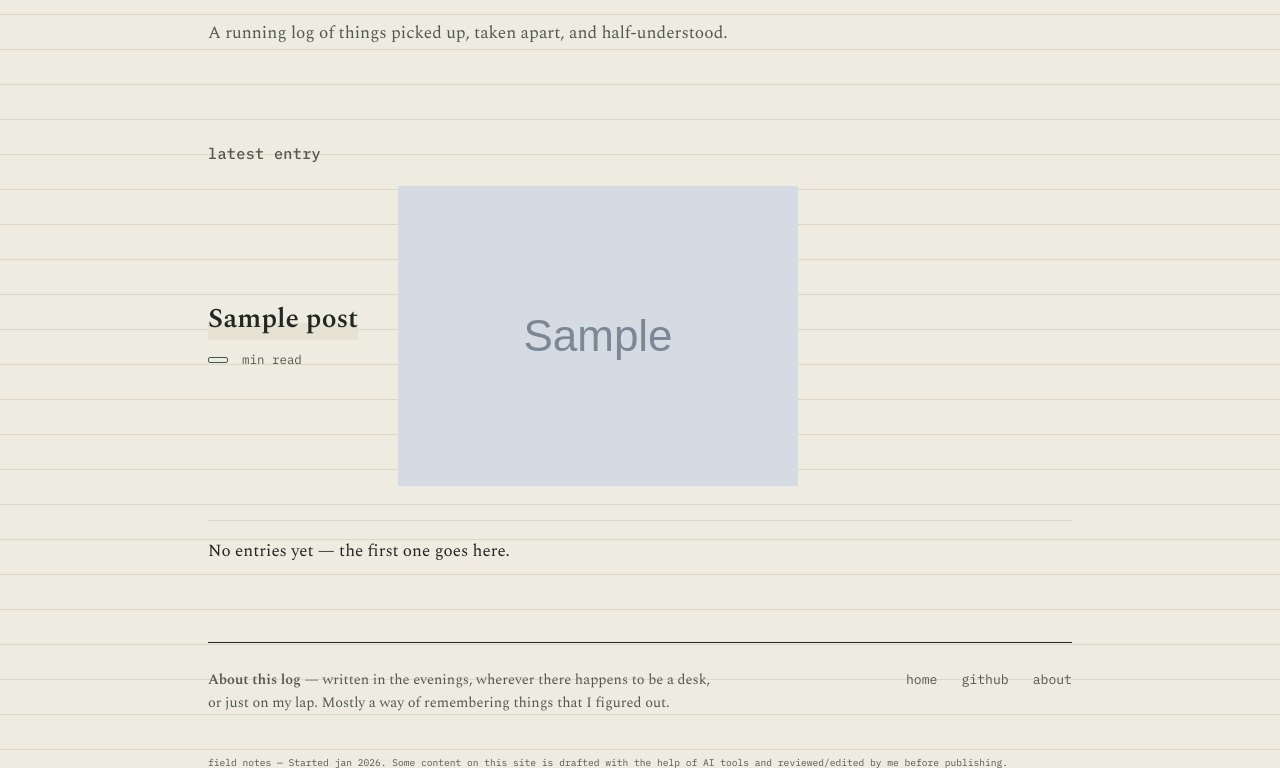
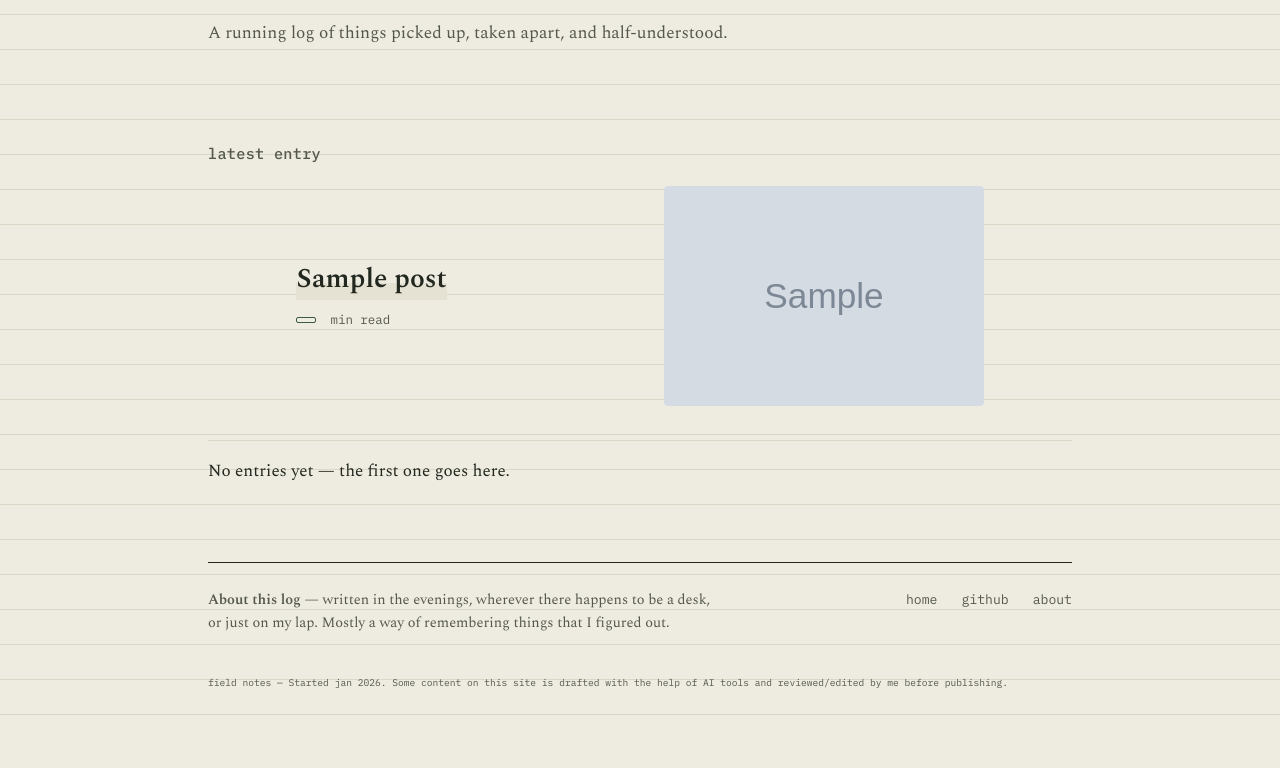
Before and after one commit to MarcoLibera/blog, a Django app: page / in a window 1280 px wide. Shown: the part 265-1033 px from the top of the page. After the commit the page ends 980 px from the top, so only its background shows below. Run offline with Django 5.2, Linux system fonts and the light colour scheme; tables that the repository leaves empty hold one stand-in row (values such as "Sample post"); grey boxes marked "Sample" are stand-in pictures.

Commit message:
Formatting of featured section and image

```diff
--- a/posts/static/css/field-notes.css
+++ b/posts/static/css/field-notes.css
@@ -161,14 +161,23 @@
   .featured{
     display: flex;
     flex-direction: row;
-    justify-content: flex-start;
+    justify-content: space-around;
     flex-wrap: wrap;
-    grid-template-columns: 90px 1fr;
     gap: 40px;
     padding-bottom: 34px;
     border-bottom: 1px solid var(--paper-line);
     align-items: center;
   }
+
+  .featured img {
+    flex: 0 0 320px;    /* image: don't grow, don't shrink, fixed 320px */
+    width: 320px;
+    max-width: 100%;
+    max-height: 220px;
+    object-fit: cover;
+    border-radius: 4px;
+  }
+
   .featured .logno{
     font-family: 'IBM Plex Mono', monospace;
     font-size: 0.85rem;
```
